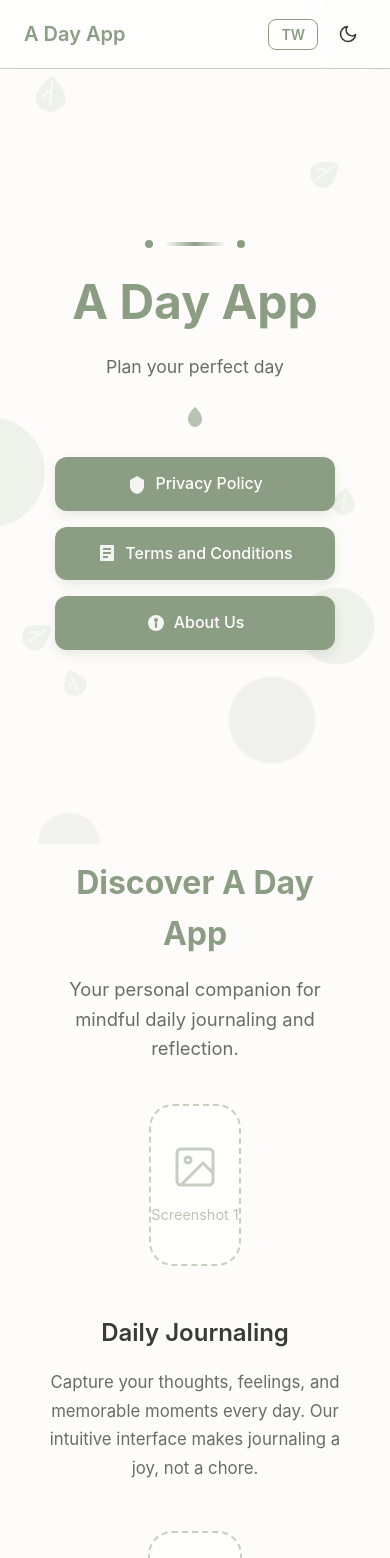
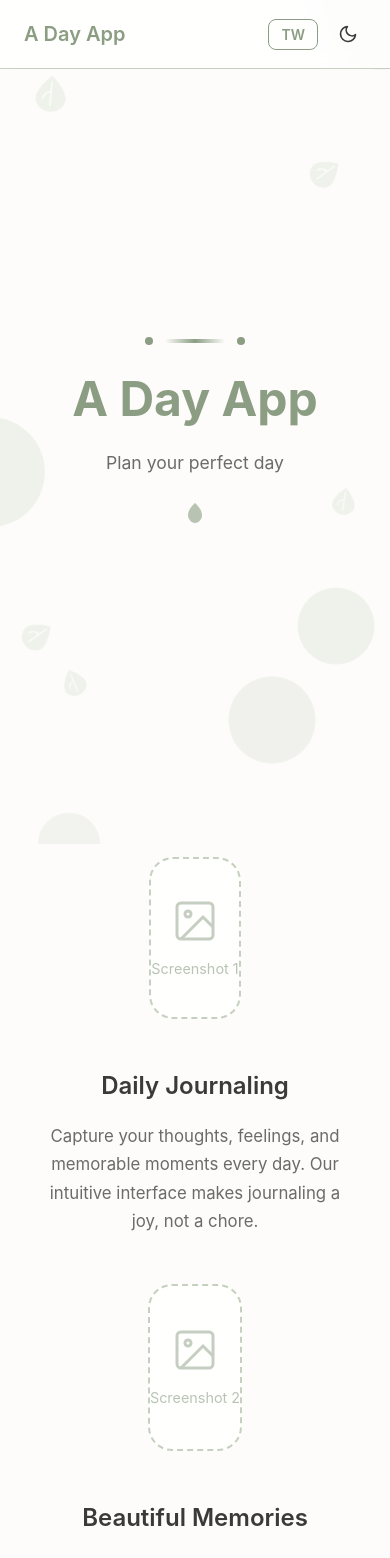
Before and after one commit to lhsueh1/A-Day-Web, a React (Vite) app: page / in a window 390 px wide. Shown: the top 1558 px of the page. Built offline with nearby package versions, Linux system fonts and the light colour scheme; a web font is replaced by a local one.

Commit message:
move button

```diff
--- a/src/pages/Home/Home.css
+++ b/src/pages/Home/Home.css
@@ -346,22 +346,6 @@
   margin: 0 auto;
 }
 
-.intro-heading {
-  text-align: center;
-  font-size: 2.5rem;
-  font-weight: 700;
-  color: var(--sage-green);
-  margin-bottom: 16px;
-}
-
-.intro-description {
-  text-align: center;
-  color: var(--text-secondary);
-  font-size: 1.15rem;
-  max-width: 500px;
-  margin: 0 auto 60px;
-}
-
 /* Feature Cards */
 .feature-grid {
   display: flex;
@@ -495,18 +479,14 @@
   font-weight: 600;
 }
 
+.bottom-buttons {
+  margin-top: 60px;
+}
+
 /* Intro Section Responsive */
 @media (max-width: 768px) {
   .intro-section {
     padding: 60px 20px;
-  }
-
-  .intro-heading {
-    font-size: 2rem;
-  }
-
-  .intro-description {
-    margin-bottom: 40px;
   }
 
   .feature-grid {
--- a/src/pages/Home/Home.jsx
+++ b/src/pages/Home/Home.jsx
@@ -54,43 +54,12 @@ function Home() {
             </svg>
           </div>
 
-          <div className="home-buttons">
-            <Link to="/privacy" className="home-button">
-              <span className="button-icon">
-                <svg viewBox="0 0 20 20" fill="currentColor">
-                  <path d="M10 2L3 6v6c0 4 3 7 7 8 4-1 7-4 7-8V6l-7-4z"/>
-                </svg>
-              </span>
-              {t('privacyPolicy')}
-            </Link>
-            <Link to="/terms" className="home-button">
-              <span className="button-icon">
-                <svg viewBox="0 0 20 20" fill="currentColor">
-                  <path d="M4 2h12a1 1 0 011 1v14a1 1 0 01-1 1H4a1 1 0 01-1-1V3a1 1 0 011-1zm2 3v2h8V5H6zm0 4v2h8V9H6zm0 4v2h5v-2H6z"/>
-                </svg>
-              </span>
-              {t('termsAndConditions')}
-            </Link>
-            <Link to="/about" className="home-button">
-              <span className="button-icon">
-                <svg viewBox="0 0 20 20" fill="currentColor">
-                  <path d="M10 2a8 8 0 100 16A8 8 0 0010 2zm0 3a2 2 0 110 4 2 2 0 010-4zm0 4a1 1 0 011 1v4a1 1 0 11-2 0v-4a1 1 0 011-1z"/>
-                </svg>
-              </span>
-              {t('contacts')}
-            </Link>
-          </div>
         </div>
       </section>
 
       {/* App Intro Section */}
       <section className="intro-section">
         <div className="intro-container">
-          <h2 className="intro-heading">Discover A Day App</h2>
-          <p className="intro-description">
-            Your personal companion for mindful daily journaling and reflection.
-          </p>
-
           {/* Feature Cards */}
           <div className="feature-grid">
             {/* Feature 1 - Image Left */}
@@ -172,6 +141,33 @@ function Home() {
               </a>
             </div>
           </div>
+          {/* Bottom Links */}
+          <div className="home-buttons bottom-buttons">
+            <Link to="/privacy" className="home-button">
+              <span className="button-icon">
+                <svg viewBox="0 0 20 20" fill="currentColor">
+                  <path d="M10 2L3 6v6c0 4 3 7 7 8 4-1 7-4 7-8V6l-7-4z"/>
+                </svg>
+              </span>
+              {t('privacyPolicy')}
+            </Link>
+            <Link to="/terms" className="home-button">
+              <span className="button-icon">
+                <svg viewBox="0 0 20 20" fill="currentColor">
+                  <path d="M4 2h12a1 1 0 011 1v14a1 1 0 01-1 1H4a1 1 0 01-1-1V3a1 1 0 011-1zm2 3v2h8V5H6zm0 4v2h8V9H6zm0 4v2h5v-2H6z"/>
+                </svg>
+              </span>
+              {t('termsAndConditions')}
+            </Link>
+            <Link to="/about" className="home-button">
+              <span className="button-icon">
+                <svg viewBox="0 0 20 20" fill="currentColor">
+                  <path d="M10 2a8 8 0 100 16A8 8 0 0010 2zm0 3a2 2 0 110 4 2 2 0 010-4zm0 4a1 1 0 011 1v4a1 1 0 11-2 0v-4a1 1 0 011-1z"/>
+                </svg>
+              </span>
+              {t('contacts')}
+            </Link>
+          </div>
         </div>
       </section>
     </div>
```
